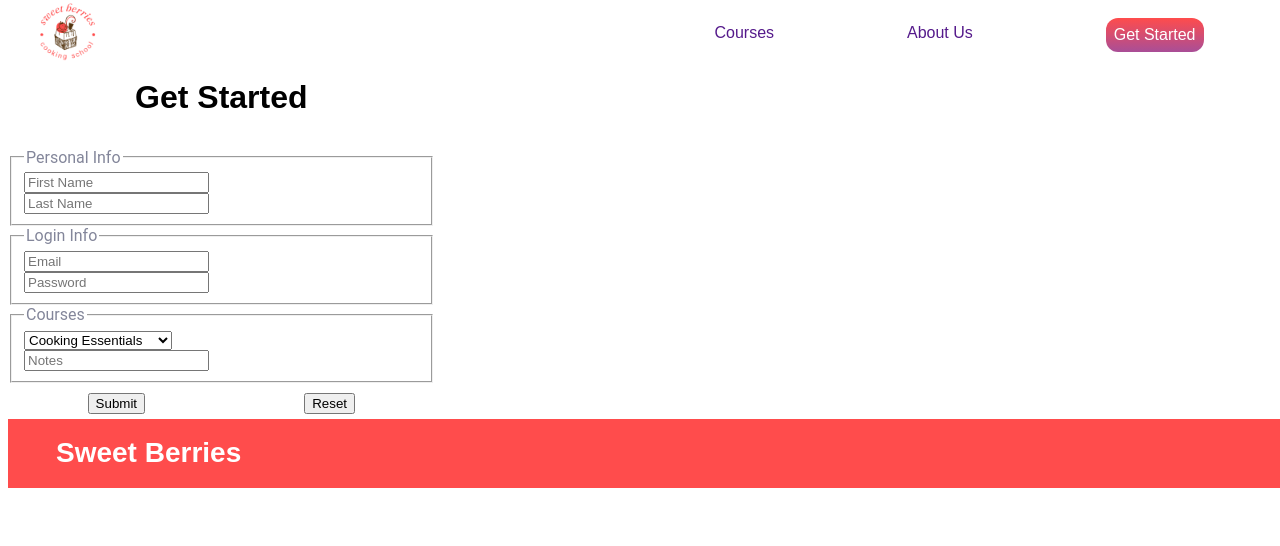
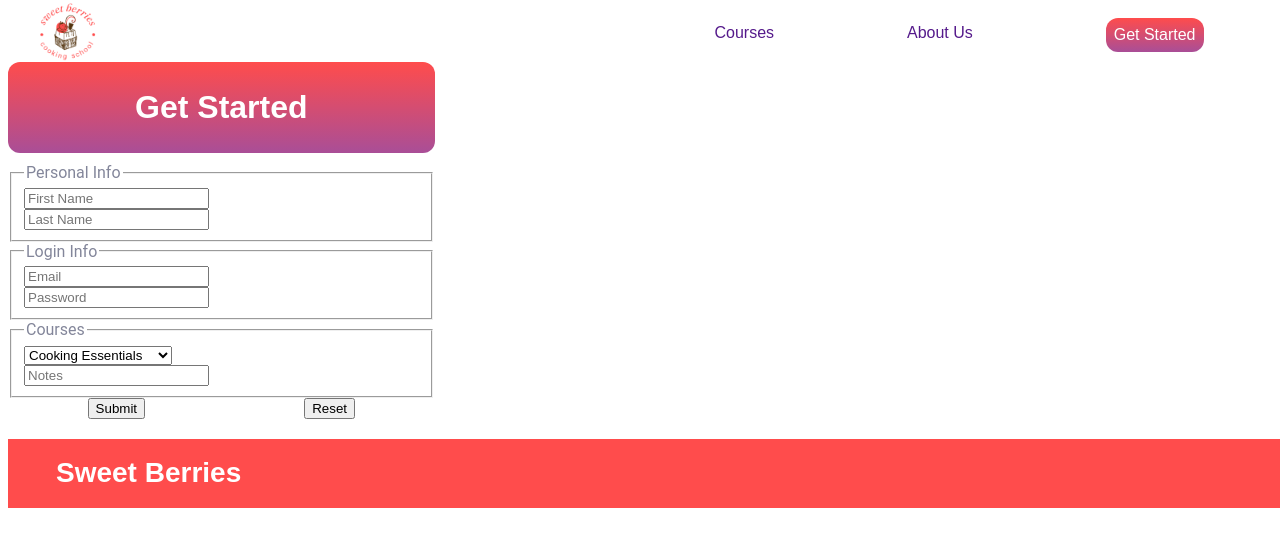
Before and after one commit to L14MB/sweet-berries, a plain HTML site: page registration.html in a window 1280 px wide. Drawn offline with Linux system fonts and the light colour scheme.

Commit message:
added to the styling

```diff
--- a/style.css
+++ b/style.css
@@ -134,20 +134,26 @@ html, body {
 
   .registration-container {
     display: grid;
-    grid-template-columns: auto;
-    grid-template-rows: repeat(3, auto);
+    grid-template: 25% 50% 25% / auto;
     row-gap: 10px;
+    grid-column: 100%;
   }
 
   .registration-title {
     display: flex;
     align-items: center;
     justify-content: space-around;
+    color: white;
+    background: linear-gradient(#FF4C4C, #A94E97);
+    border-radius: 12px;
+    padding: 8px;
+    margin-top: 4px;
   }
 
   .registration-form {
     font-family: 'Roboto', sans-serif;
     color: #83869A;
+    width: 100%;
   }
 
   .registration-buttons {
```
